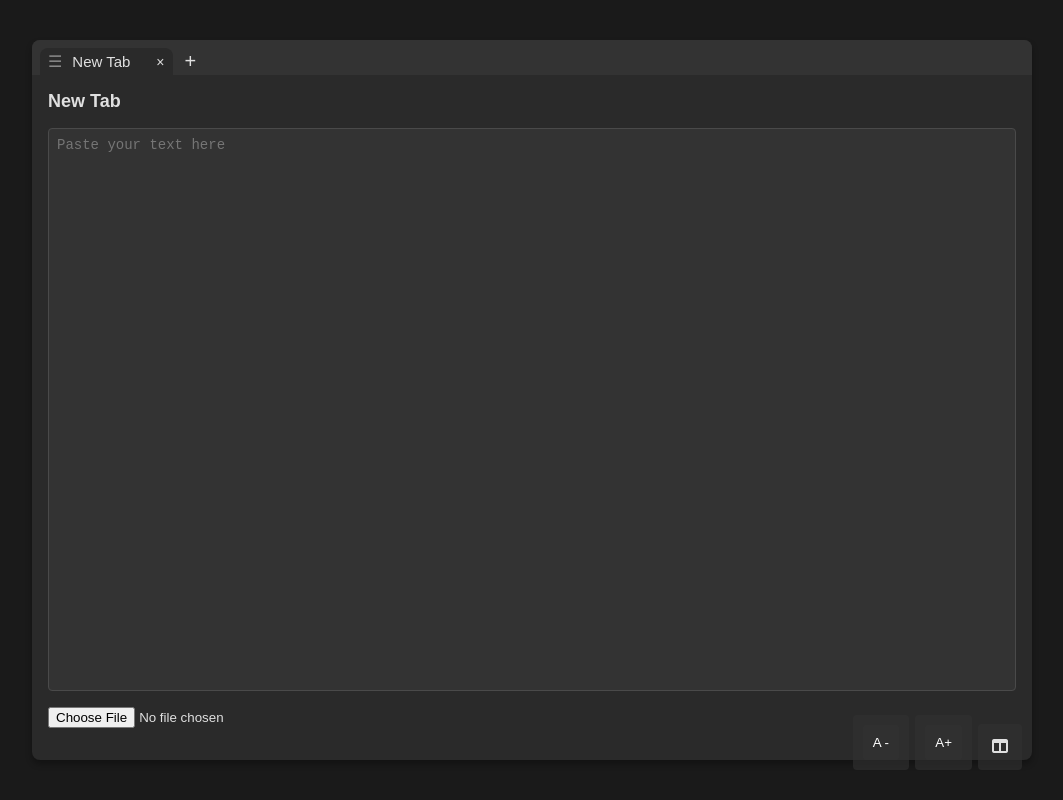
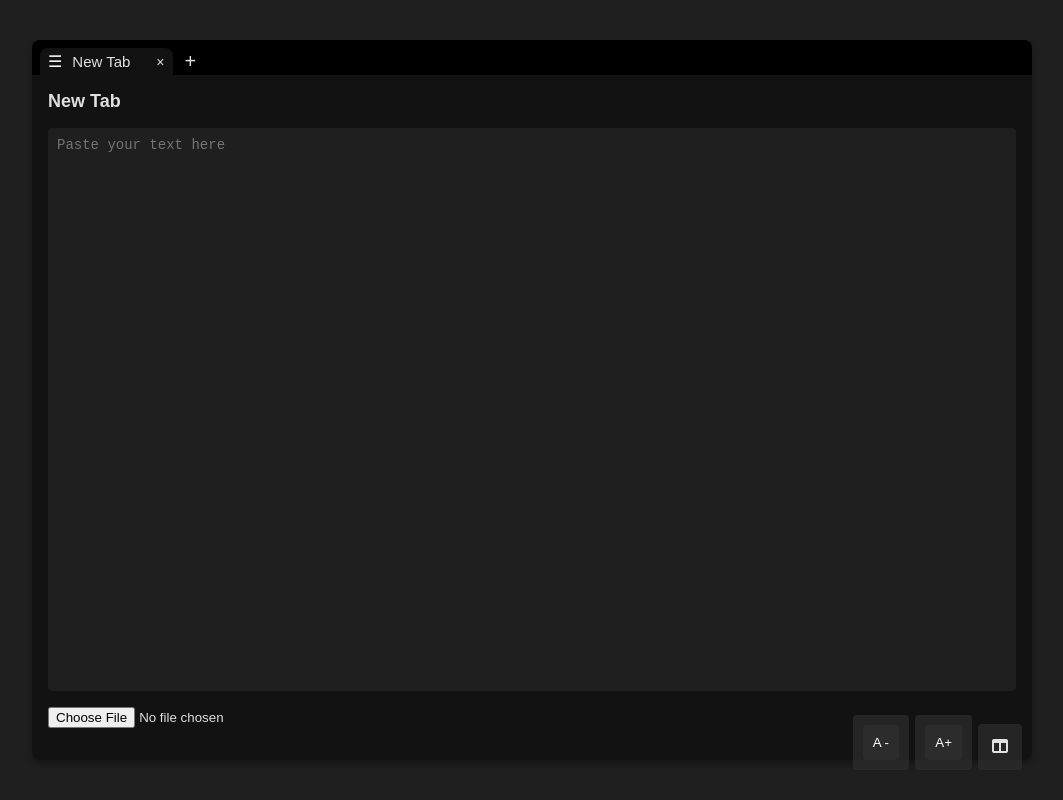
Before and after one commit to unjelawgelo/Lara, a plain HTML site: page index.html in a window 1280 px wide. Shown: the whole page, without its empty margins (108-1171 px from the left). Drawn offline with nearby package versions, Linux system fonts and the light colour scheme.

Commit message:
Update styles.css

```diff
--- a/styles.css
+++ b/styles.css
@@ -6,7 +6,7 @@
 
   body {
     font-family: Arial, sans-serif;
-    background-color: #1a1a1a;
+    background-color: #1f1f1f;
     color: #e0e0e0;
     display: flex;
     flex-direction: column;
@@ -18,7 +18,7 @@
     height: 100vh;
     display: flex;
     flex-direction: column;
-    background-color: #2a2a2a;
+    background-color: #121212;
     position: relative; /* Add this to make it a positioning context for the fixed button */
   }
 
@@ -66,7 +66,7 @@
 
   .tabs {
     display: flex;
-    background-color: #333333;
+    background-color: #000000;
     padding: 8px 8px 0;
     overflow-x: auto;
     flex-shrink: 0;
@@ -75,7 +75,7 @@
   .tab {
     display: flex;
     align-items: center;
-    background-color: #4a4a4a;
+    background-color: #000000;
     border-radius: 8px 8px 0 0;
     padding: 4px 8px;
     margin-right: 4px;
@@ -84,13 +84,13 @@
   }
 
   .tab.active {
-    background-color: #2a2a2a;
+    background-color: #121212;
   }
 
   .drag-handle {
     cursor: move;
     margin-right: 10px;
-    color: #888;
+    color: #fff;
   }
 
   .tab-title {
@@ -141,10 +141,10 @@
     width: 100%;
     margin-bottom: 16px;
     padding: 8px;
-    border: 1px solid #4a4a4a;
+    border: 1px solid #1f1f1f;
     border-radius: 4px;
     font-size: 14px;
-    background-color: #333333;
+    background-color: #1f1f1f;
     color: #e0e0e0;
     flex-grow: 1;
     resize: none;
```
